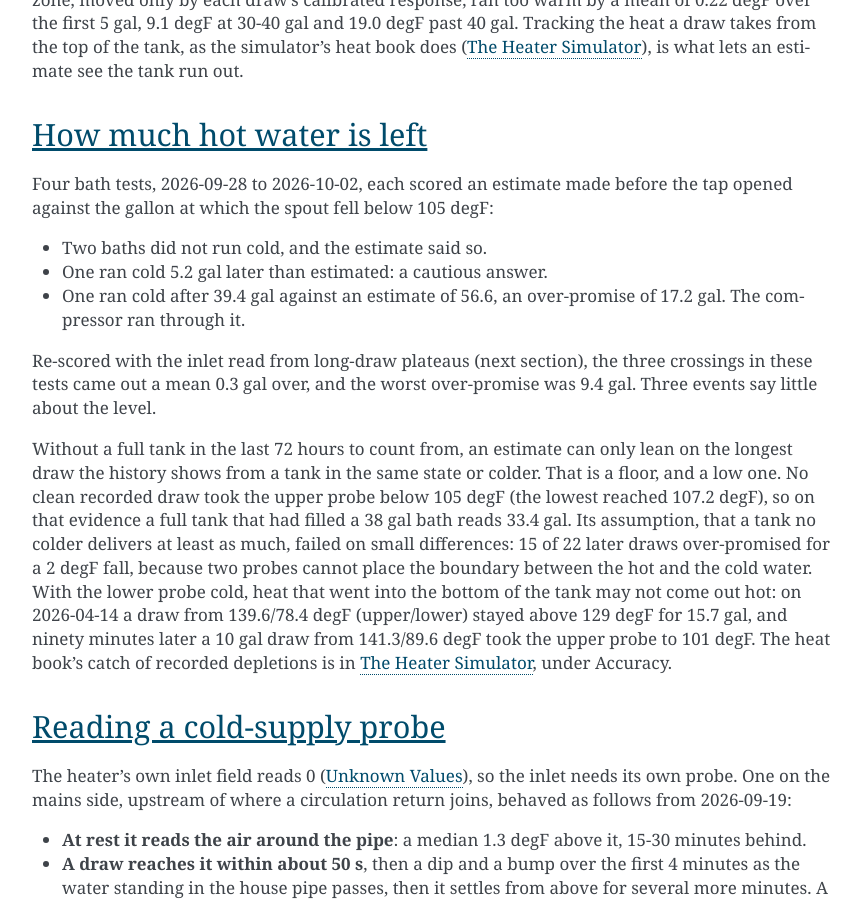
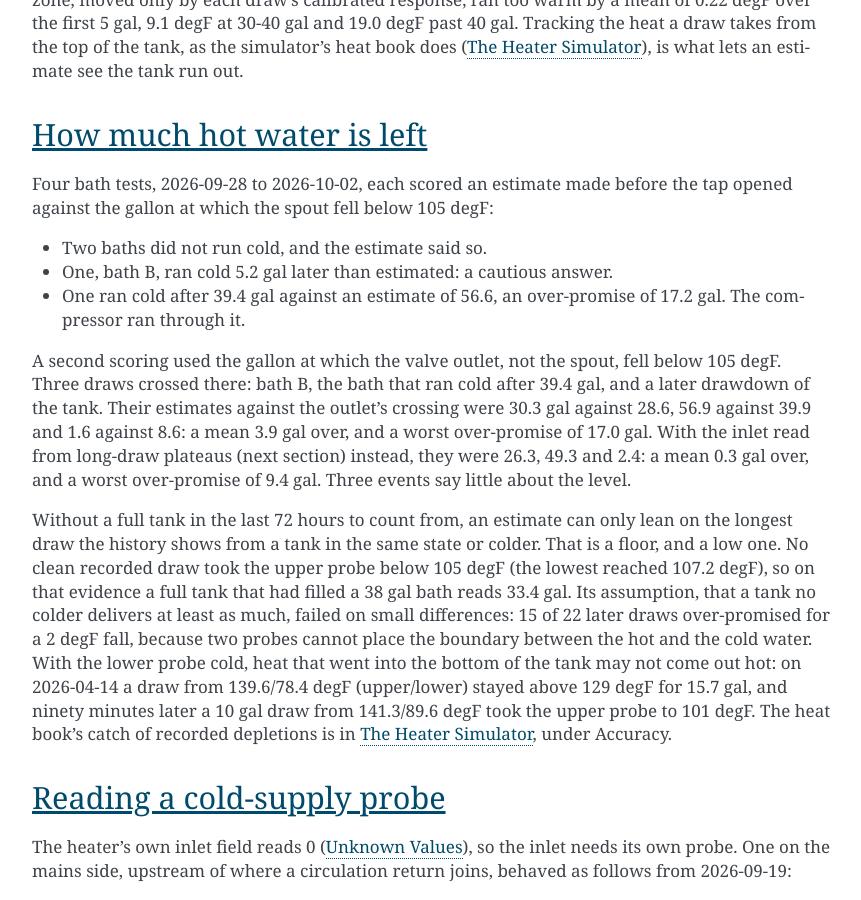
Before and after one commit to eman/nwp500-python, a Sphinx documentation site: the page built from docs/explanation/draws.rst, in a window 1280 px wide and 900 px high, scrolled down 2781 px. Shown: the whole window, without its empty margins (338-1199 px from the left). Built offline with Sphinx 7.4.7, drawn with Linux system fonts in a browser that asks for light colours.

Commit message:
docs: review fixes: endpoints, cohorts and the start-up charge
Name the bath re-score's three draws and its valve-outlet endpoint;
drop the slowest-recovery superlative; whole-recovery efficiencies
already include start-up; replay and forecast-window results are
scored against the upper probe; the run table covers 117 of 146 runs;
a quiet projection excludes both draws and compressor runs.

```diff
--- a/docs/explanation/draws.rst
+++ b/docs/explanation/draws.rst
@@ -217,13 +217,19 @@ made before the tap opened against the gallon at which the spout fell
 below 105 degF:
 
 * Two baths did not run cold, and the estimate said so.
-* One ran cold 5.2 gal later than estimated: a cautious answer.
+* One, bath B, ran cold 5.2 gal later than estimated: a cautious answer.
 * One ran cold after 39.4 gal against an estimate of 56.6, an
   over-promise of 17.2 gal. The compressor ran through it.
 
-Re-scored with the inlet read from long-draw plateaus (next section),
-the three crossings in these tests came out a mean 0.3 gal over, and
-the worst over-promise was 9.4 gal. Three events say little about the level.
+A second scoring used the gallon at which the valve outlet, not the
+spout, fell below 105 degF. Three draws crossed there: bath B, the bath
+that ran cold after 39.4 gal, and a later drawdown of the tank. Their
+estimates against the outlet's crossing were 30.3 gal against 28.6,
+56.9 against 39.9 and 1.6 against 8.6: a mean 3.9 gal over, and a
+worst over-promise of 17.0 gal. With the inlet read from long-draw
+plateaus (next section) instead, they were 26.3, 49.3 and 2.4: a mean
+0.3 gal over, and a worst over-promise of 9.4 gal. Three events say
+little about the level.
 
 Without a full tank in the last 72 hours to count from, an estimate can
 only lean on the longest draw the history shows from a tank in the same
```
Also changed, not shown: docs/explanation/recovery-speed.rst (+7 -6 lines), docs/explanation/simulator.rst (+6 -4 lines), docs/explanation/standby-loss.rst (+6 -4 lines).
